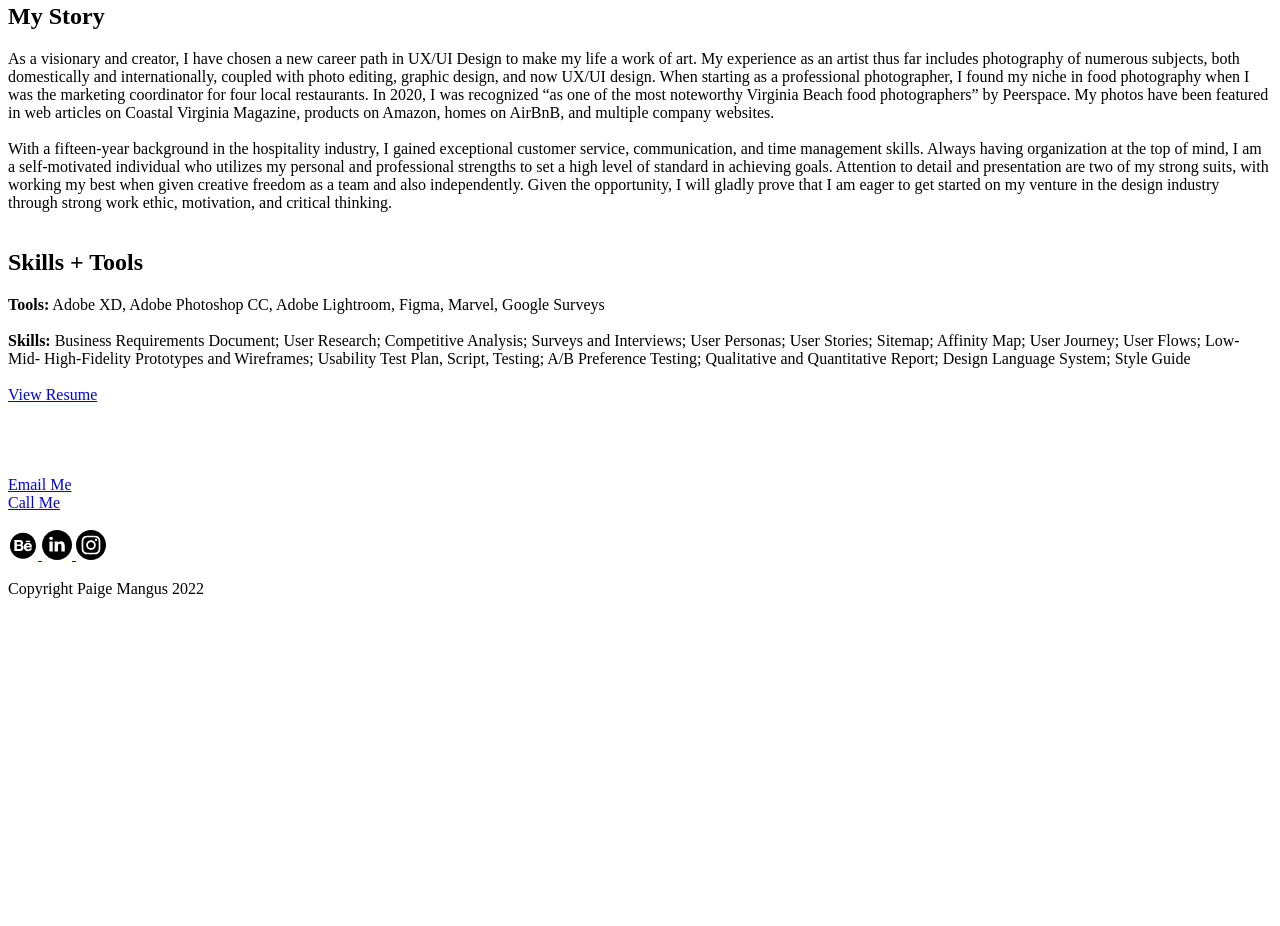
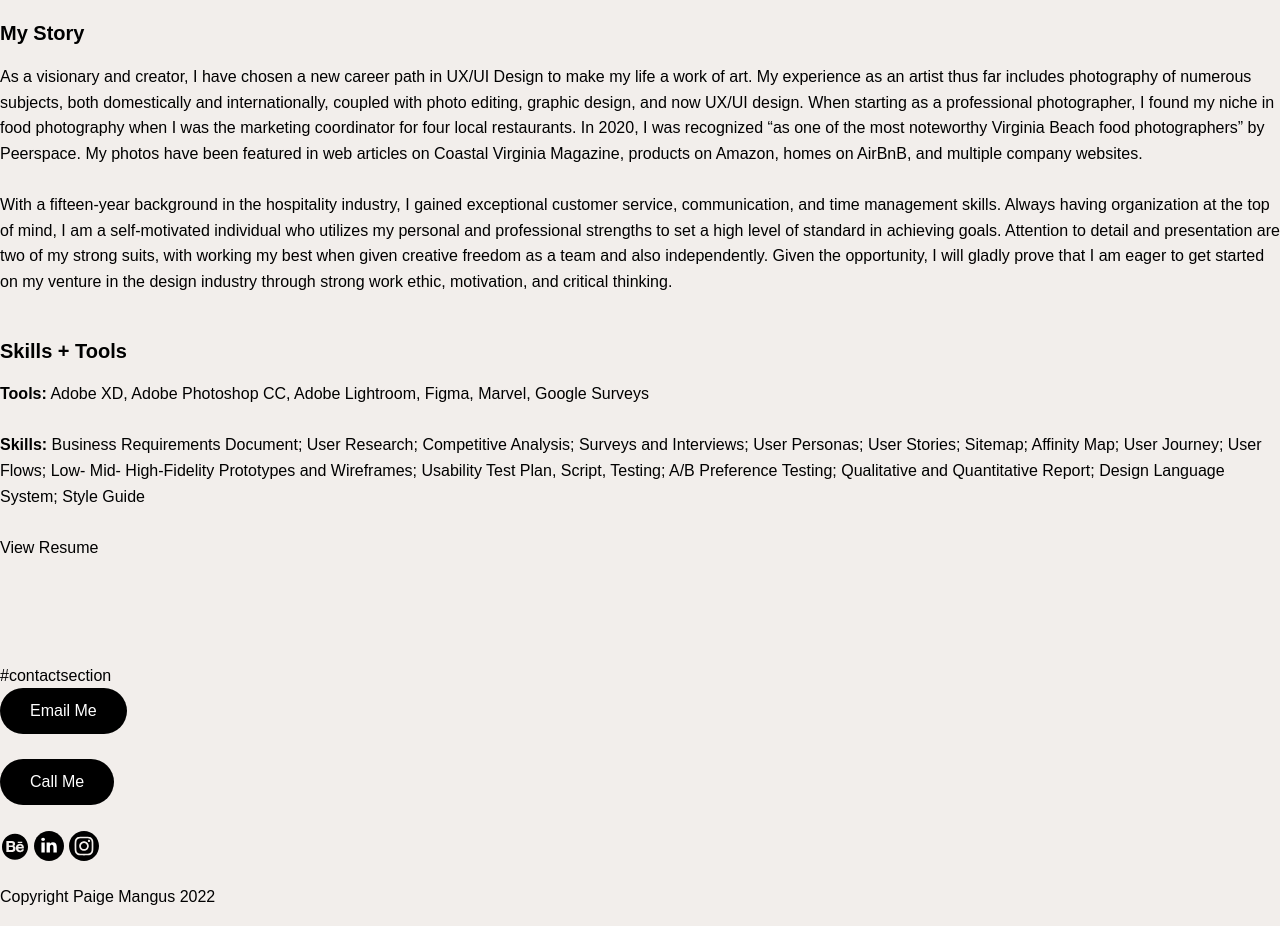
Before and after one commit to threeclickscreative/Portfolio-website, a plain HTML site: page about.html in a window 1280 px wide. Shown: the part 786-1712 px from the top of the page. Before the commit the page ends 1400 px from the top, so only its background shows below. Drawn offline with nearby package versions, Linux system fonts and the light colour scheme; a web font is replaced by a local one.

Commit message:
add css styling

```diff
--- a/about.html
+++ b/about.html
@@ -1,6 +1,10 @@
 <!DOCTYPE html>
 <html lang="eng" dir="ltr">
 <head>
+    <link rel="stylesheet" type="text/css" href="https://cdnjs.cloudflare.com/ajax/libs/normalize/8.0.1/normalize.min.css">
+    <link rel="stylesheet" type="text/css" href="css/style.css" >
+    <link rel="stylesheet" href="https://use.typekit.net/txs2jau.css">
+    <meta name="viewport" content="width=device-width, initial-scale=1">
     <meta charset="utf-8">
     <title>Paige Mangus About</title>
     <link rel="apple-touch-icon" sizes="180x180" href="/apple-touch-icon.png">
@@ -52,10 +56,14 @@
 <br>
 <br>
 <br>
+
+#contactsection
+
 <footer>
-    <div><a href="mailto:threeclickscreative@gmail.com">Email Me</a>
+    <div><a href="mailto:threeclickscreative@gmail.com" class="button contact">Email Me</a>
     </div>
-    <a href="tel:+17576792140">Call Me</a>
+    <br>
+    <a href="tel:+17576792140" class="button call">Call Me</a>
 <br>
 <br>
 <div>
--- /dev/null
+++ b/css/style.css
@@ -0,0 +1,130 @@
+/*
+Colors used:
+Background Color (Beige): #F2EEEB;
+Containers Color (Green): #B2B5A7;
+Secondary Color (Dark Blue): #15303A;
+All Font (Black): #000000;
+
+Brandon Grotesque Regular
+font-family: brandon-grotesque, sans-serif;
+font-weight: 400;
+font-style: normal;
+
+Brandon Grotesque Regular Italic
+font-family: brandon-grotesque, sans-serif;
+font-weight: 400;
+font-style: italic;
+
+Brandon Grotesque Bold
+font-family: brandon-grotesque, sans-serif;
+font-weight: 700;
+font-style: normal;
+
+Brandon Grotesque Medium
+font-family: brandon-grotesque, sans-serif;
+font-weight: 500;
+font-style: normal;
+*/
+
+body {
+    background-color: #F2EEEB;
+    font-family: 'brandon-grotesque', sans-serif;
+    font-size: 16px;
+    font-weight: 400;
+    line-height: 1.6;
+    color: #000000;
+}
+h1, h2, h3 {
+    line-height: 1.4;
+}
+h1 {
+    font-size: 25px;
+    font-weight: 700;
+}
+h2 {
+    font-size: 20px;
+    font-weight: 700;
+}
+h3 {
+    font-size: 20px;
+    font-weight: 700;
+}
+h4 {
+    font-size: 16px;
+    font-weight: 700;
+}
+
+/* images */
+
+img {
+    width: 100%;
+  }
+
+/* hyperlinks */
+
+  a {
+    color: #000000;
+    text-decoration: none; /* No underlining */
+  }
+  a:hover
+  a:focus {
+    color: #000000;
+    text-decoration: underline; /* Underlining when hovering over a link */
+  }
+  a:visited { /* visited link */
+    color: #B2B5A7;
+  }
+  a:active { /* selected link */
+    color: #B2B5A7;
+  }
+
+  /* buttons */
+
+  .button {
+    display: inline-block;
+    background-color: #000000;
+    color: #ffffff; /* needed to override the default link color */
+    font-weight: 400;
+    padding-left: 30px;
+    padding-right: 30px;
+    padding-top: 10px;
+    padding-bottom: 10px;
+    border-radius: 100px;
+    transition: 0.2s opacity;
+  }
+  .button:hover {
+    background-color: #FFFFFF;
+    color: #000000;
+  }
+  .button.contact {
+    display: inline-block;
+    background-color: #000000;
+    color: #FFFFFF;
+    font-weight: 400;
+    padding-left: 30px;
+    padding-right: 30px;
+    padding-top: 10px;
+    padding-bottom: 10px;
+    border-radius: 100px;
+    transition: 0.2s opacity;
+  }
+  .button.contact:hover {
+    background-color: #FFFFFF;
+    color: #000000;
+  }
+  .button.call {
+    display: inline-block;
+    background-color: #000000;
+    color: #FFFFFF;
+    font-weight: 400;
+    padding-left: 30px;
+    padding-right: 30px;
+    padding-top: 10px;
+    padding-bottom: 10px;
+    border-radius: 100px;
+    transition: 0.2s opacity;
+  }
+  .button.call:hover {
+    background-color: #FFFFFF;
+    color: #000000;
+  }
```
Also changed, not shown: index.html (+21 -5 lines), kiwi.html (+28 -30 lines).
